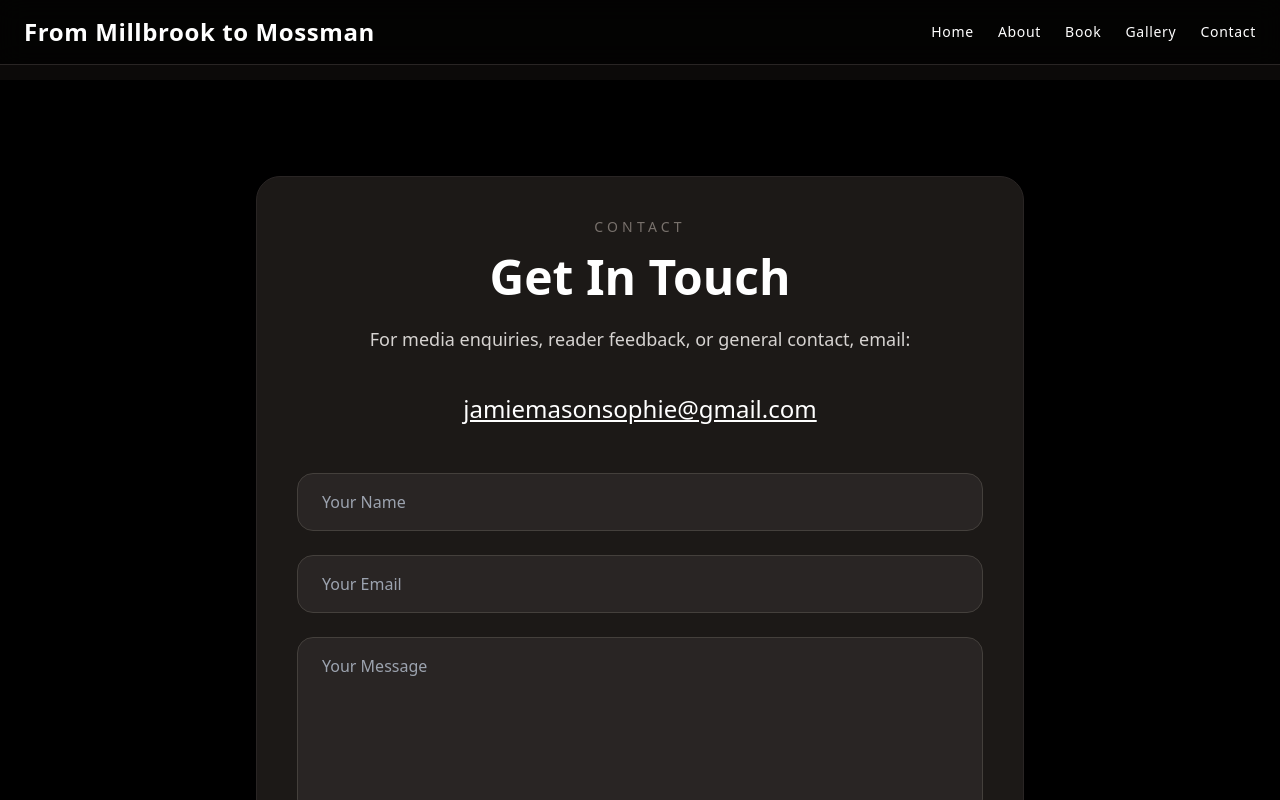
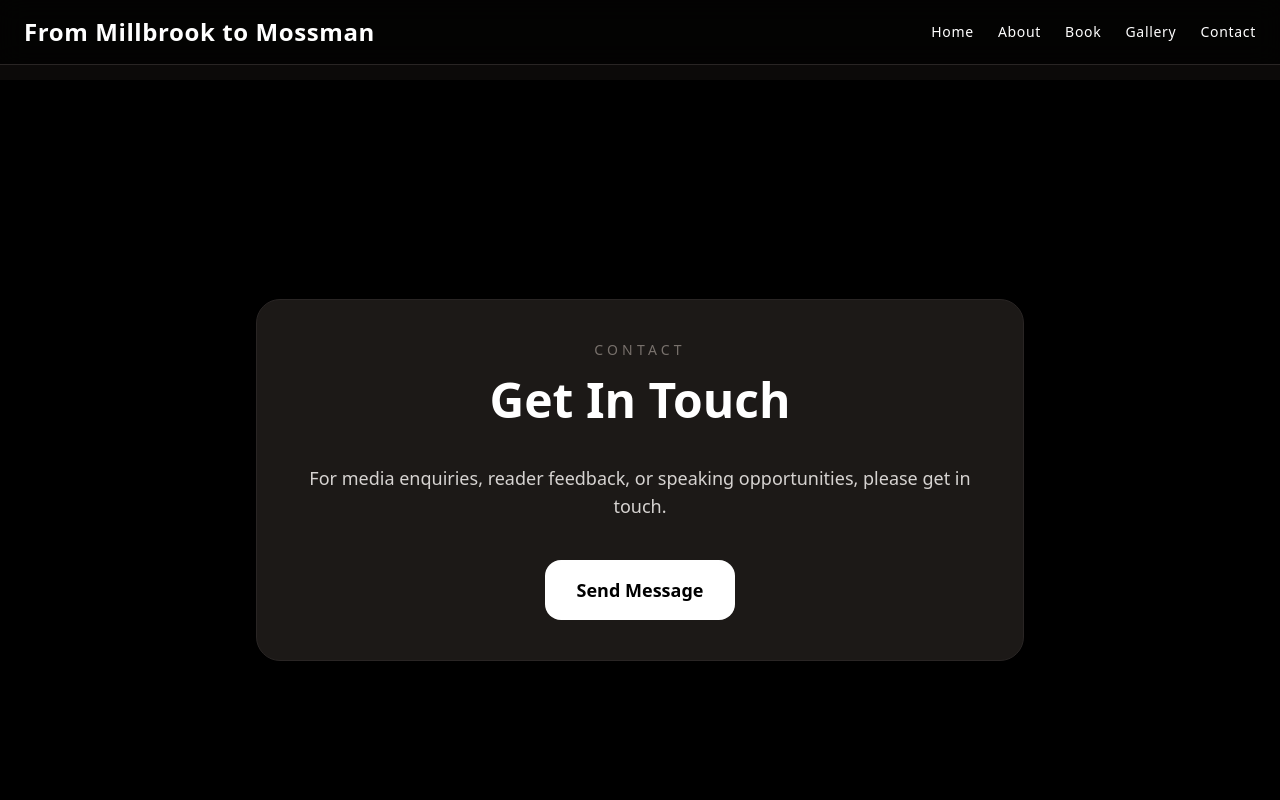
Before and after one commit to jamiemasonsophie-boop/millbrooktomossman, a React (Vite) app: page / in a window 1280 px wide. Both pictures are taken after a click on the button "Contact". Shown: the top 800 px of the page. Built offline with nearby package versions, Linux system fonts and the light colour scheme.

Commit message:
Update App.jsx

```diff
--- a/src/App.jsx
+++ b/src/App.jsx
@@ -209,49 +209,22 @@ function ContactPage() {
           Contact
         </p>
 
-        <h2 className="text-5xl font-bold mb-6 text-center">
+        <h2 className="text-5xl font-bold mb-10 text-center">
           Get In Touch
         </h2>
 
         <p className="text-center text-stone-300 mb-10 text-lg">
-          For media enquiries, reader feedback, or general contact, email:
+          For media enquiries, reader feedback, or speaking opportunities, please get in touch.
         </p>
 
-        <div className="text-center mb-12">
+        <div className="text-center">
           <a
             href="mailto:jamiemasonsophie@gmail.com"
-            className="text-2xl text-white underline hover:text-stone-300 transition-colors"
+            className="inline-block bg-white text-black px-8 py-4 rounded-2xl font-bold text-lg hover:scale-[1.02] transition-transform"
           >
-            jamiemasonsophie@gmail.com
+            Send Message
           </a>
         </div>
-
-        <form className="space-y-6">
-          <input
-            type="text"
-            placeholder="Your Name"
-            className="w-full bg-stone-800 border border-stone-700 rounded-2xl px-6 py-4 text-white"
-          />
-
-          <input
-            type="email"
-            placeholder="Your Email"
-            className="w-full bg-stone-800 border border-stone-700 rounded-2xl px-6 py-4 text-white"
-          />
-
-          <textarea
-            rows="6"
-            placeholder="Your Message"
-            className="w-full bg-stone-800 border border-stone-700 rounded-2xl px-6 py-4 text-white"
-          />
-
-          <button
-            type="submit"
-            className="w-full bg-white text-black py-4 rounded-2xl font-bold text-lg hover:scale-[1.01] transition-transform"
-          >
-            Send Message
-          </button>
-        </form>
       </div>
     </section>
   )
```
